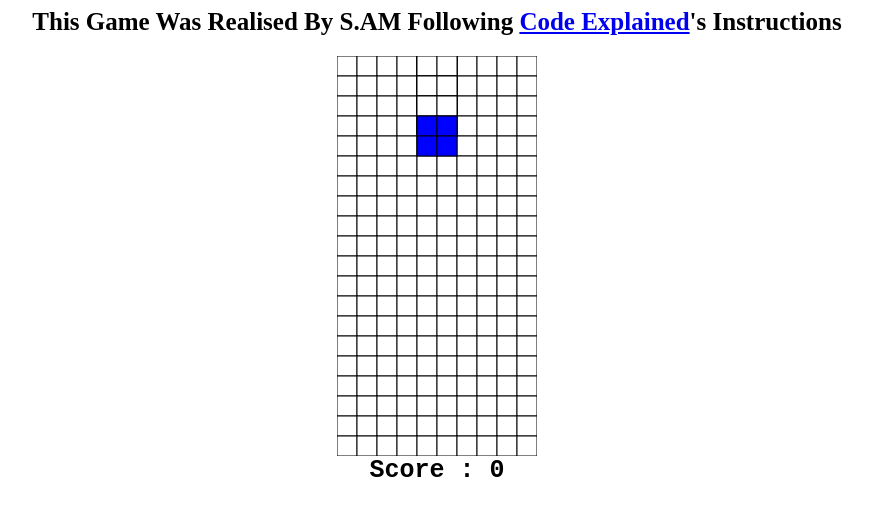
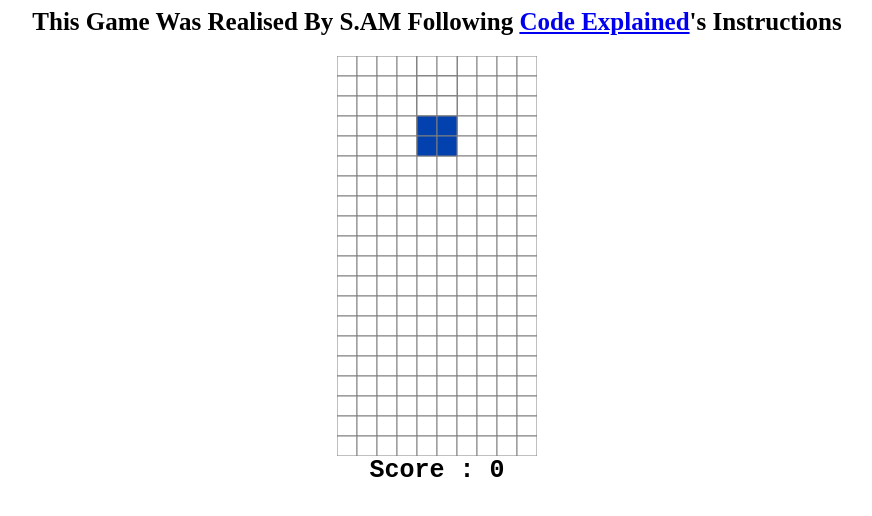
Before and after one commit to ServetoAM/Tetris, a plain HTML site: page index.html in a window 1280 px wide. Shown: the whole page, without its empty margins (203-1075 px from the left). Drawn offline with Linux system fonts and the light colour scheme; some packages are replaced by stand-ins of ours; a script that the page names is missing.

Commit message:
Changed colors

```diff
--- a/index.html
+++ b/index.html
@@ -1,8 +1,10 @@
 <!DOCTYPE html>
-<html lang="fr">
+<html lang="en">
 <head>
     <meta charset="utf-8" />
     <meta name="viewport" content="width=device-width, initial-scale=1" />
+    <meta name="keywords" content="Tetris, game, js">
+    <meta name="author" content="Serveto AM">
 
     <title>Tetris Game JavaScript</title>
     <style>
--- a/tetris.js
+++ b/tetris.js
@@ -10,7 +10,7 @@ const VACANT ="white";
 function drawSquare (x,y, color){
     ctx.fillStyle = color;
     ctx.fillRect(x*SQ, y*SQ, SQ, SQ);
-    ctx.strokeStyle = "black";
+    ctx.strokeStyle = "grey";
     ctx.strokeRect(x*SQ, y*SQ, SQ, SQ)
 }
 
@@ -35,13 +35,13 @@ function drawBoard(){
 drawBoard()
 
 const PIECES = [
-    [Z,"red"],
-    [S,"green"],
-    [T,"yellow"],
-    [O,"blue"],
-    [L,"pink"],
-    [I,"purple"],
-    [J,"orange"]
+    [Z,"#FF3213"],
+    [S,"#72CB3B"],
+    [T,"#FFD500"],
+    [O,"#0341AE"],
+    [L,"#C132AB"],
+    [I,"#5742B5"],
+    [J,"#FF971C"]
 ];
 
 function randomPiece(){
```
